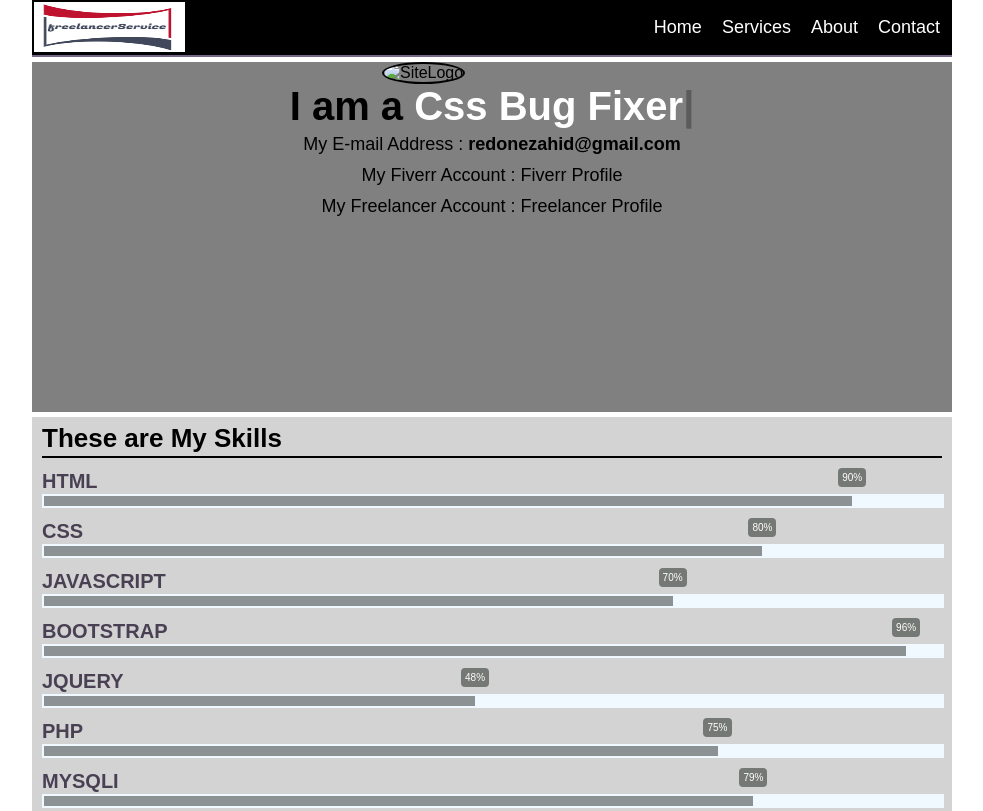
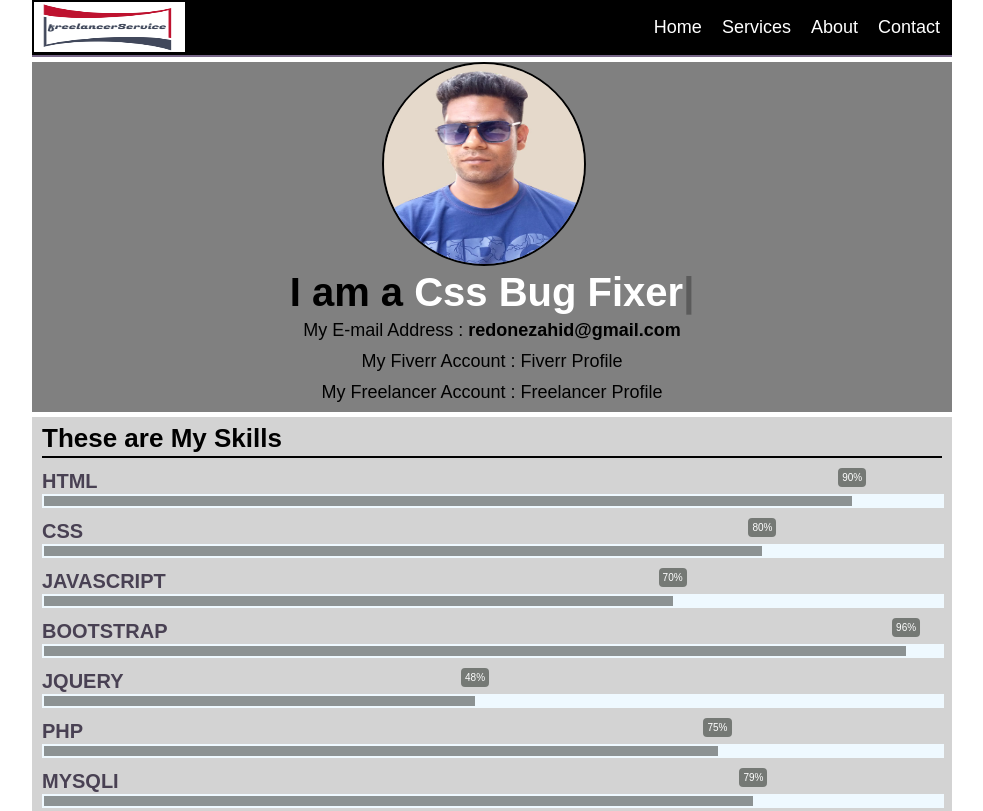
Before and after one commit to redonezahid/personal-website, a plain HTML site: page index.html in a window 1280 px wide. Shown: the top 811 px of the page, without its empty margins (148-1131 px from the left). Drawn offline with Linux system fonts and the light colour scheme.

Commit message:
Update index.html

```diff
--- a/index.html
+++ b/index.html
@@ -33,7 +33,7 @@
          <!--TYPEWRITER TEXT EFFECT START-->
          <div class="mainTop">
              <div class="centerCont">
-                 <img src="img/me.jpg" alt="SiteLogo">
+                 <img src="img/nazmul-162.jpg" alt="SiteLogo">
                  <h4> I am a <span id="typed2"></span></h4>
                  <p>My E-mail Address : <strong>redonezahid@gmail.com</strong></p>
                  <p>My Fiverr Account : <a href="https://www.fiverr.com/redonezahid">Fiverr Profile</a></p>
```
